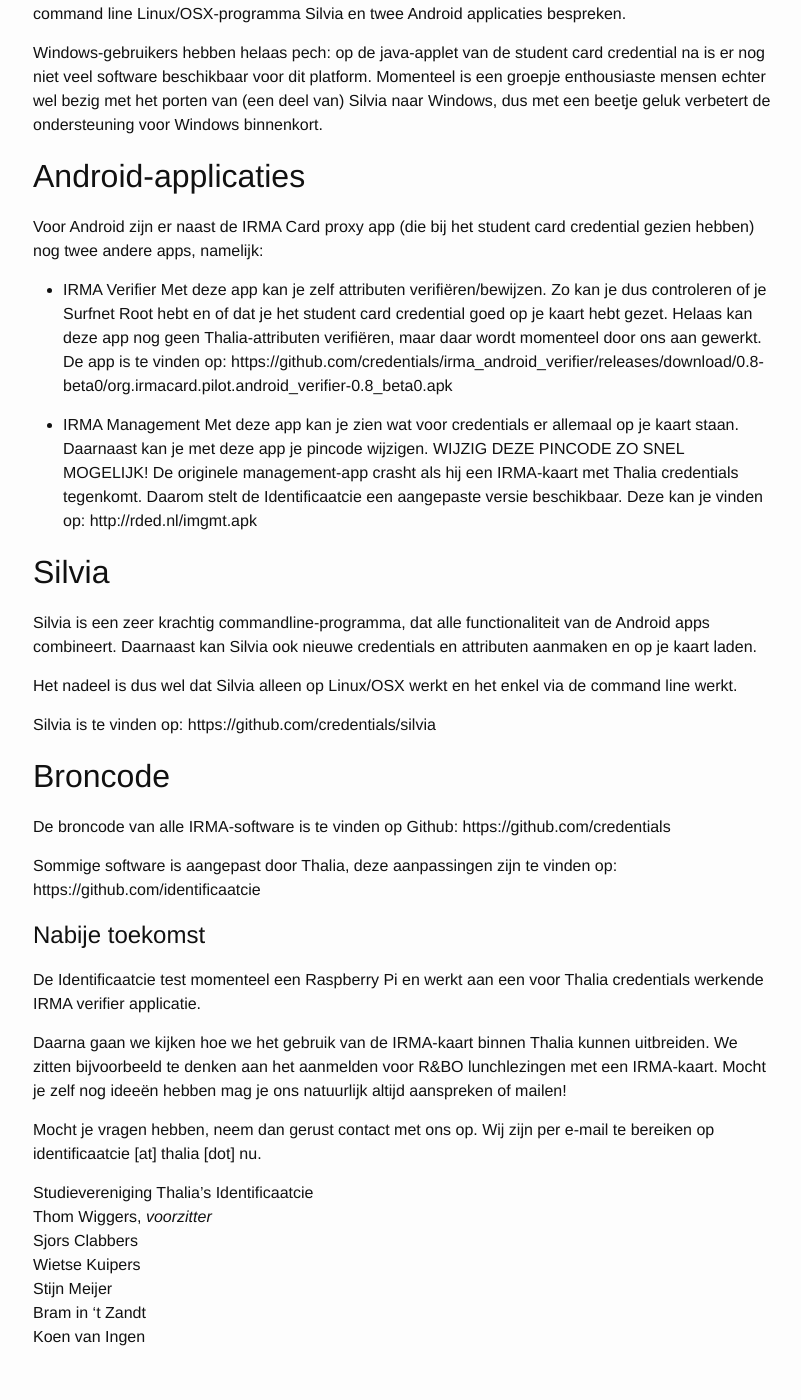
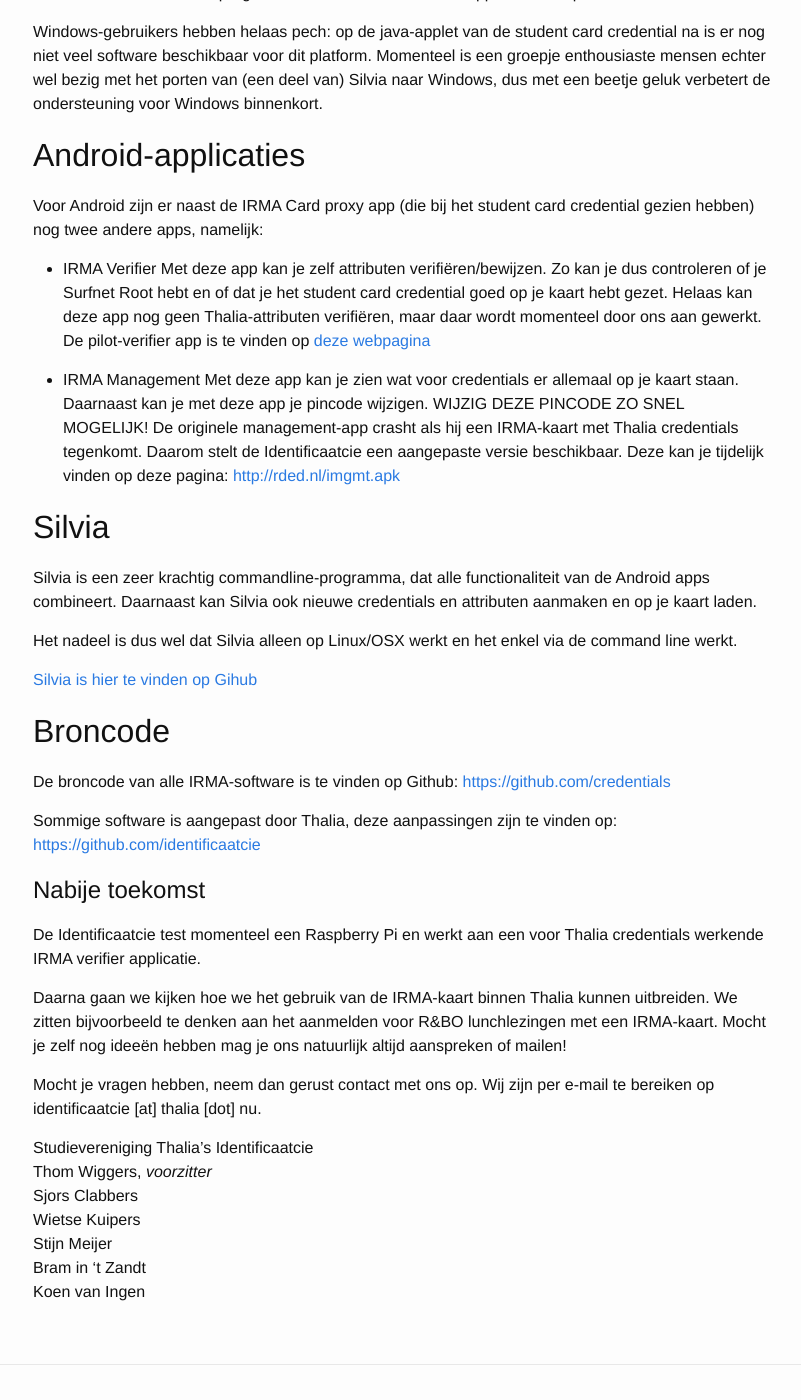
Before and after one commit to identificaatcie/identificaatcie.github.io, a Jekyll site: the page built from algemene-info.md, in a window 1280 px wide and 1400 px high, scrolled down 1716 px. Shown: the whole window, without its empty margins (237-1038 px from the left). Built offline with Jekyll 4.4.1, drawn with Linux system fonts in a browser that asks for light colours; some of the changed text lies outside the part shown.

Commit message:
links fixen

```diff
--- a/algemene-info.md
+++ b/algemene-info.md
@@ -6,7 +6,7 @@ permalink: /algemene-info/
 Hieronder is informatie over de IRMA-kaart, en in het bijzonder over de IRMA-pilot binnen Thalia, te vinden.
 
 # Wat is een IRMA-kaart nu eigenlijk?
-De IRMA-kaart is een RFID smartcard: een soort contactloze bankpas, met daarop 'credentials'. Deze 'credentials'  kunnen dan weer één of meerdere attributen bevatten. Met die attributen kan iemand op een privacyvriendelijke manier bewijzen dat hij of zij bijvoorbeeld 18+ is, zonder daarbij meer gegevens zoals zijn of haar leeftijd door te geven. Een ander attribuut is bijvoorbeeld:  'ik ben lid van Thalia'.
+De IRMA-kaart is een RFID smartcard: een soort contactloze bankpas, met daarop 'credentials'. Deze 'credentials'  kunnen dan weer één of meerdere attributen bevatten. Met die attributen kan iemand op een privacyvriendelijke manier bewijzen dat hij of zij bijvoorbeeld 18+ is, zonder daarbij meer gegevens zoals zijn of haar leeftijd door te geven. Een ander attribuut is bijvoorbeeld: 'ik ben lid van Thalia'.
 Een IRMA-kaart kan meerdere attributen bevatten, geplaatst door en voor verschillende partijen ('service providers'), waardoor hij multifunctioneel en breed inzetbaar is. In theorie zou je op deze manier heel wat pasjes in je portemonnee door één IRMA-kaart kunnen vervangen.
 
 # Het Surfnet root credential
@@ -35,9 +35,9 @@ Thalia doet dit jaar mee in de IRMA-pilot en heeft in samenwerking met iCIS jou
 Naast het Surfnet root credential, heeft Thalia (indien je Thalia-lid bent) nog drie extra credentials op je kaart geladen, namelijk:
 
 * Thalia leeftijd
-    Met één boolean attribuut: 'over18'
+    Met één boolean attribuut: `over18`
 * Thalia Membertype
-    Met drie boolean attributen: 'Lid', 'Erelid' en 'Begunstiger'
+    Met drie boolean attributen: `Lid`, `Erelid` en `Begunstiger`
 * Thalia root/lidinfo
     Met één string-attribuut dat je gebruikersnaam voor Thalia bevat
     Met dit attribuut ben je dus te identificeren (iets dat in sommige gevallen nodig is).
@@ -55,27 +55,24 @@ Windows-gebruikers hebben helaas pech: op de java-applet van de student card cre
 Voor Android zijn er naast de IRMA Card proxy app (die bij het student card credential gezien hebben) nog twee andere apps, namelijk:
 
 * IRMA Verifier
-  Met deze app kan je zelf attributen verifiëren/bewijzen. Zo kan je dus controleren of je Surfnet Root hebt en of dat je het student card credential goed op je kaart hebt gezet. Helaas kan deze app nog geen Thalia-attributen verifi&#0235;ren, maar daar wordt momenteel door ons aan gewerkt. De app is te vinden op:
-  https://github.com/credentials/irma_android_verifier/releases/download/0.8-beta0/org.irmacard.pilot.android_verifier-0.8_beta0.apk
+  Met deze app kan je zelf attributen verifiëren/bewijzen. Zo kan je dus controleren of je Surfnet Root hebt en of dat je het student card credential goed op je kaart hebt gezet. Helaas kan deze app nog geen Thalia-attributen verifi&#0235;ren, maar daar wordt momenteel door ons aan gewerkt. De pilot-verifier app is te vinden op [deze webpagina][pilot-verifier]
 
 * IRMA Management
-  Met deze app kan je zien wat voor credentials er allemaal op je kaart staan. Daarnaast kan je met deze app je pincode wijzigen. WIJZIG DEZE PINCODE ZO SNEL MOGELIJK! De originele management-app crasht als hij een IRMA-kaart met Thalia credentials tegenkomt. Daarom stelt de Identificaatcie een aangepaste versie beschikbaar. Deze kan je vinden op:
-  http://rded.nl/imgmt.apk
+  Met deze app kan je zien wat voor credentials er allemaal op je kaart staan. Daarnaast kan je met deze app je pincode wijzigen. WIJZIG DEZE PINCODE ZO SNEL MOGELIJK! De originele management-app crasht als hij een IRMA-kaart met Thalia credentials tegenkomt. Daarom stelt de Identificaatcie een aangepaste versie beschikbaar. Deze kan je tijdelijk vinden op deze pagina: [http://rded.nl/imgmt.apk][app]
 
 ## Silvia
 Silvia is een zeer krachtig commandline-programma, dat alle functionaliteit van de Android apps combineert. Daarnaast kan Silvia ook nieuwe credentials en attributen aanmaken en op je kaart laden.
 
 Het nadeel is dus wel dat Silvia alleen op Linux/OSX werkt en het enkel via de command line werkt.
 
-Silvia is te vinden op:
-https://github.com/credentials/silvia
+[Silvia is hier te vinden op Gihub][silvia]
 
 ## Broncode
 De broncode van alle IRMA-software is te vinden op Github:
-https://github.com/credentials
+[https://github.com/credentials][irma-github]
 
 Sommige software is aangepast door Thalia, deze aanpassingen zijn te vinden op:
-https://github.com/identificaatcie
+[https://github.com/identificaatcie][id-github]
 
 # Nabije toekomst
 De Identificaatcie test momenteel een Raspberry Pi en werkt aan een voor Thalia credentials werkende IRMA verifier applicatie.
```
Also changed, not shown: other parts of algemene-info.md (+15 -4 lines).
